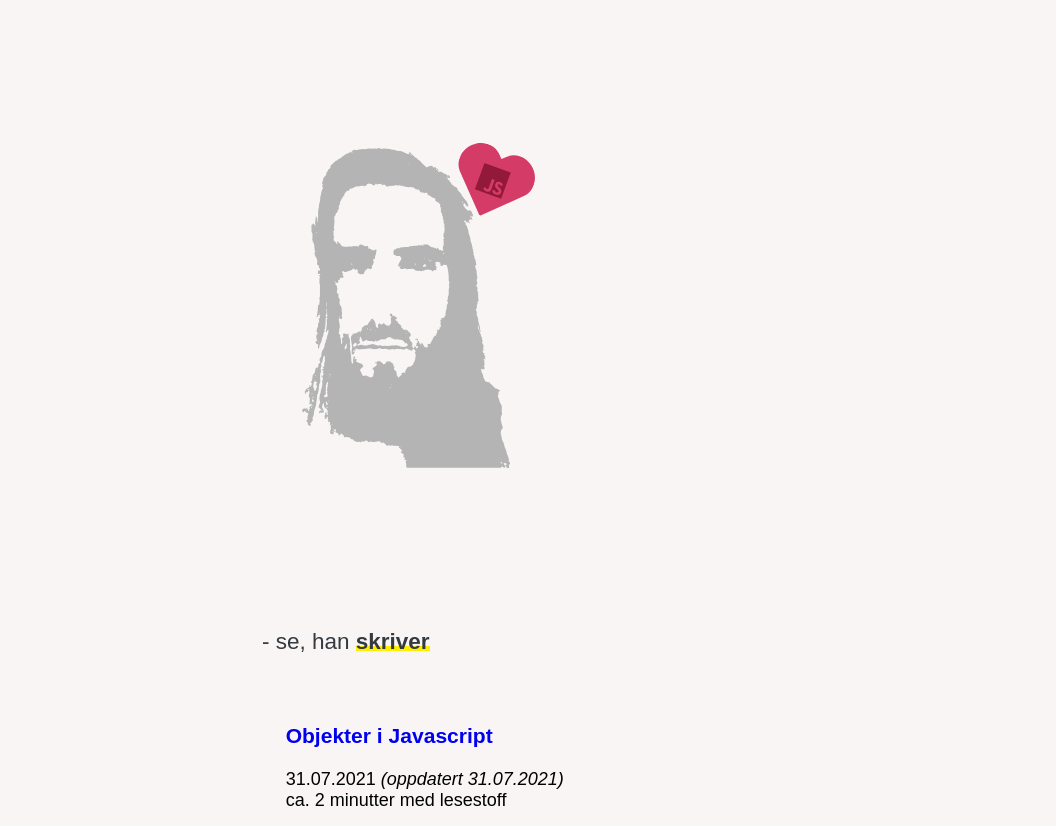
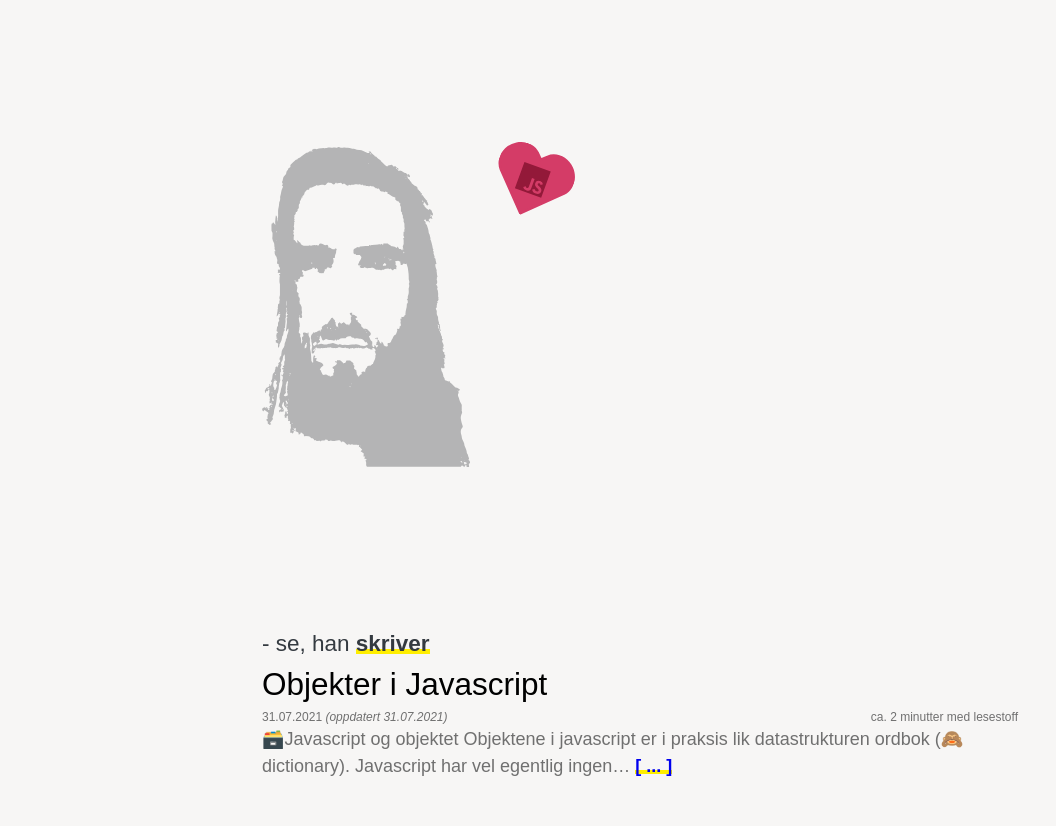
Before and after one commit to michaelsimsoe/blog2.michaelsimsoe.no, a plain HTML site: page index.html in a window 1280 px wide. Shown: the part 151-977 px from the top of the page, without its empty margins (0-1056 px from the left). Drawn offline with Linux system fonts and the light colour scheme.

Commit message:
refactor: Update header class and article preview styles

```diff
--- a/index.html
+++ b/index.html
@@ -12,7 +12,7 @@
     <link rel="stylesheet" href="./styles.css" />
   </head>
   <body>
-    <header>
+    <header class="main-header">
       <a href="/" class="header-link-container">
         <div class="header-main-text">michael krøyserth-simsø</div>
         <div class="header-sub-text">
@@ -47,7 +47,7 @@
                 <div>ca. 2 minutter med lesestoff</div>
               </div>
             </header>
-            <section class="styles-module--article__intro--dc5b2">
+            <section class="article-preview__intro">
               <p>
                 🗃️Javascript og objektet Objektene i javascript er i praksis lik
                 datastrukturen ordbok (🙈 dictionary). Javascript har vel
--- a/styles.css
+++ b/styles.css
@@ -1,14 +1,92 @@
+*,
+*::before,
+*::after {
+  box-sizing: border-box;
+}
+
+root {
+  --font-color: #495057;
+  --heading-color: #343a40;
+  --background: white;
+  --dark-font-color: #1b1d25;
+  --medium-font-color: #60656c;
+  --light-font-color: #858b93;
+  --light-background: #f6f8fb;
+  --lighter-background: #e6e8eb;
+  --border: #d6d9de;
+  --link-color: #5c7cfa;
+  --link-color-darker: #364fc7;
+  --navbar-color: #1b1d25;
+  --blockquote: #edf2ff;
+  --transparent-text: rgba(0, 0, 0, 0.7);
+  --transparent-bg: rgba(0, 0, 0, 0.05);
+  --light-transparent-bg: rgba(255, 255, 255, 0.1);
+  --code-font-family: Menlo, "Roboto Mono", Courier New, monospace;
+}
+
+html,
+body,
+h1,
+h2,
+h3,
+h4,
+h5,
+h6,
+p,
+ol,
+ul {
+  margin: 0;
+  padding: 0;
+  font-weight: normal;
+}
+
 html {
+  background-color: #f7f6f5;
   font-family: Arial, Helvetica, sans-serif;
-  background-color: #f8f5f4;
+  color: var(--font-color);
+  font-style: normal;
+  font-variant-ligatures: normal;
+  font-variant-caps: normal;
+  font-variant-numeric: normal;
+  font-variant-east-asian: normal;
+  font-weight: normal;
+  font-stretch: normal;
   font-size: 18px;
+  line-height: 1.5;
+}
+
+body {
+  min-height: 100vh;
+  scroll-behavior: smooth;
+  text-rendering: optimizeSpeed;
+}
+
+body,
+h1,
+h2,
+h3,
+h4,
+p,
+ul[class],
+ol[class],
+li,
+figure,
+figcaption,
+blockquote,
+dl,
+dd {
+  margin: 0;
+}
+
+p {
+  margin-bottom: 0.75em;
 }
 
 /*
     Header
 */
 
-header {
+.main-header {
   padding-left: 1.3125rem;
   padding-right: 1.3125rem;
   padding-top: 1.625rem;
@@ -25,7 +103,7 @@
 
 @media (min-width: 768px) {
   .styles-module--logo--e4a4b h1 {
-      font-size: 36px;
+    font-size: 36px;
   }
 }
 .header-sub-text {
@@ -80,6 +158,10 @@
   transform: rotate(20deg);
 }
 
+/*
+    Articles
+*/
+
 .articles__heading {
   font-size: 1.25rem;
   font-weight: 400;
@@ -107,8 +189,69 @@
   z-index: -1;
 }
 
+.article-list {
+  display: flex;
+  flex-direction: column;
+}
+
 .article-preview__link {
   text-decoration: none;
+}
+
+.article-preview__link h3 {
+  font-size: 1.75rem;
+  cursor: pointer;
+  color: #000;
+}
+
+.article-preview__link {
+  text-decoration: none;
+}
+
+.article-preview__tags {
+  display: flex;
+  flex-wrap: wrap;
+}
+
+.article-preview__meta {
+  color: #707070;
+  font-size: 12px;
+  display: flex;
+  justify-content: space-between;
+}
+
+.article-preview__meta time {
+  color: #707070;
+  font-size: 12px;
+}
+
+.article-preview__intro {
+  color: #707070;
+}
+
+.article-preview__intro a {
+  text-decoration: none;
+}
+
+.article-preview__intro a strong {
+  position: relative;
+  white-space: nowrap;
+  z-index: 0;
+}
+
+.article-preview__intro a strong::before {
+  content: "";
+  display: block;
+  position: absolute;
+  width: 100%;
+  transform: scaleX(1);
+  height: 20%;
+  bottom: 10%;
+  left: 0;
+  background-color: #fe0;
+  transform-origin: 0 50%;
+  transition: transform 0.5s cubic-bezier(0.23, 1, 0.32, 1);
+  z-index: -1;
 }
 
 /*
```
